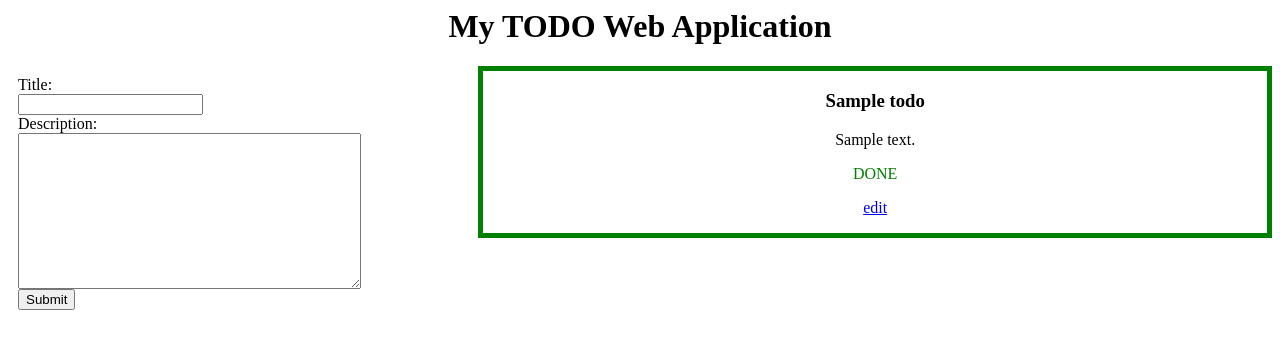
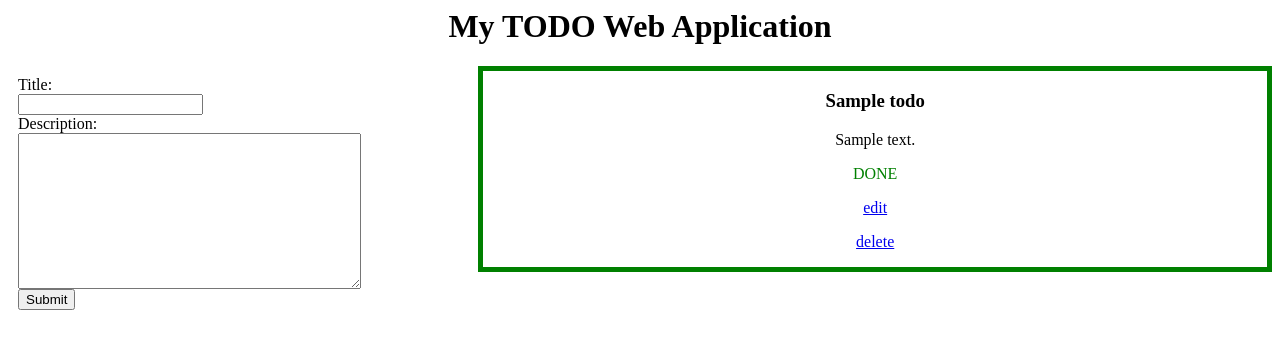
Before and after one commit to teoZH/Todo_web, a Django app: page / in a window 1280 px wide. Shown: the top 349 px of the page. Run offline with Django 3.2, Linux system fonts and the light colour scheme; tables that the repository leaves empty hold one stand-in row (values such as "Sample post").

Commit message:
CRUD uptdated

```diff
--- a/todo_app/templates/todo/index.html
+++ b/todo_app/templates/todo/index.html
@@ -30,6 +30,7 @@
                 <p id="second">NOT DONE</p>
                 {% endif %}
                 <p><a href="{% url 'update_todo' todo.id %}">edit</a></p>
+                <p><a href="{% url 'delete_todo' todo.id %}">delete</a></p>
             </div>
         </div>
     {% endfor %}
--- a/todo_app/urls.py
+++ b/todo_app/urls.py
@@ -4,5 +4,6 @@ from todo_app import views
 
 urlpatterns = [
     path('', views.index, name='index'),
-    path('update/<int:todo_id>', views.update, name='update_todo')
+    path('update/<int:todo_id>', views.update, name='update_todo'),
+    path('delete/<int:todo_id>', views.delete, name='delete_todo')
 ]
--- a/todo_app/views.py
+++ b/todo_app/views.py
@@ -6,6 +6,7 @@ from django.http import HttpResponse
 
 
 def index(request, obj=None):
+    todos = Todo.objects.all()
     if request.method == 'POST':
         form = TodoInput(request.POST)
         if form.is_valid():
@@ -17,11 +18,10 @@ def index(request, obj=None):
         else:
             initial_value = None
         form = TodoInput(initial=initial_value)
-        todos = Todo.objects.all()
-        context = {
-            'todos': todos,
-            'form': form
-        }
+    context = {
+        'todos': todos,
+        'form': form
+    }
     return render(request, 'todo/index.html', context)
 
 
@@ -33,7 +33,10 @@ def update(request, todo_id):
             return redirect('index')
         form = TodoInput(request.POST)
         if form.is_valid():
-            return HttpResponse('fail')
+            form.cleaned_data.update({'id': todo_id})
+            todo = Todo(**form.cleaned_data)
+            todo.save()
+            return redirect('index')
     else:
         try:
             todo = Todo.objects.get(pk=todo_id)
@@ -41,3 +44,12 @@ def update(request, todo_id):
             return redirect('index')
 
         return index(request, todo)
+
+
+def delete(request, todo_id):
+    try:
+        todo = Todo.objects.get(pk=todo_id)
+        todo.delete()
+    except ObjectDoesNotExist:
+        return redirect('index')
+    return redirect('index')
--- /dev/null
+++ b/todo_project/todo_project/__init__.py
@@ -0,0 +1 @@
+#asd
--- a/todo_project/todo_project/settings.py
+++ b/todo_project/todo_project/settings.py
@@ -37,7 +37,7 @@ INSTALLED_APPS = [
     'django.contrib.sessions',
     'django.contrib.messages',
     'django.contrib.staticfiles',
-    'todo_app'
+    'todo_app',
 ]
 
 MIDDLEWARE = [
@@ -80,7 +80,7 @@ DATABASES = {
         'NAME': 'testdb',
         'USER': 'postgres',
         'PASSWORD': 'qwerty',
-        'HOST':'127.0.0.1',
+        'HOST': '127.0.0.1',
         'PORT': '5432'
     }
 }
--- a/todo_project/todo_project/urls.py
+++ b/todo_project/todo_project/urls.py
@@ -14,9 +14,9 @@ Including another URLconf
     2. Add a URL to urlpatterns:  path('blog/', include('blog.urls'))
 """
 from django.contrib import admin
-from django.urls import path,include
+from django.urls import path, include
 
 urlpatterns = [
     path('admin/', admin.site.urls),
-    path('',include('todo_app.urls'))
+    path('', include('todo_app.urls')),
 ]
```
